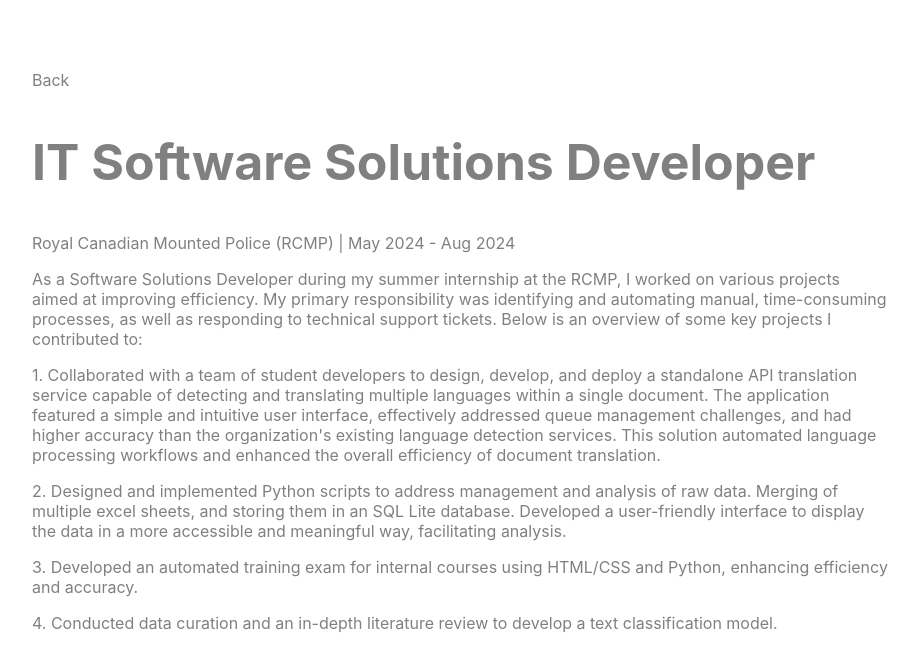
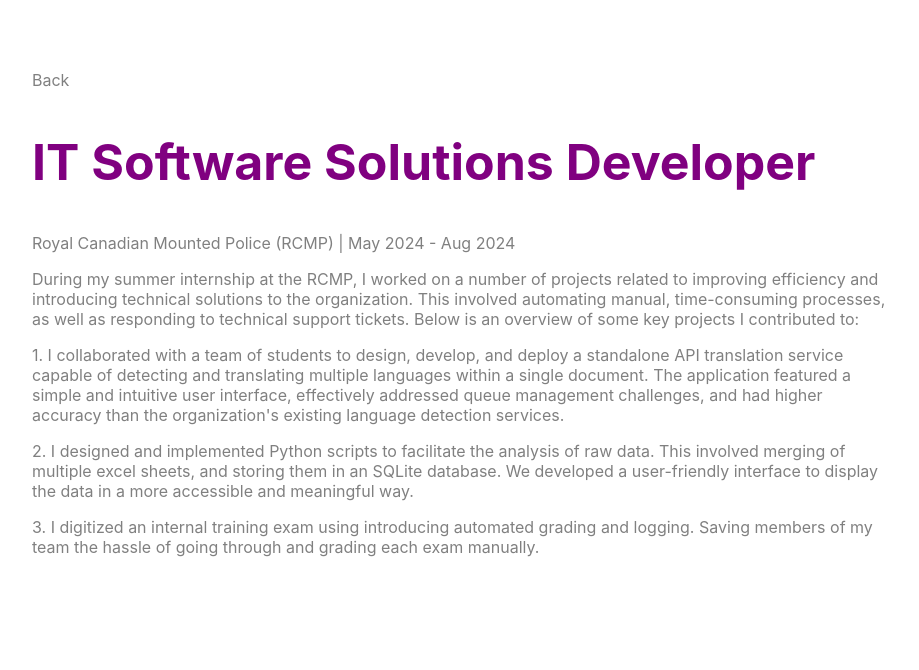
Before and after one commit to maggieyc/portfolio, a React (Create React App) app: page /rcmp in a window 1280 px wide. Shown: the top 670 px of the page, without its empty margins (180-1099 px from the left). Built offline with nearby package versions, Linux system fonts and the light colour scheme.

Commit message:
rewrite project descriptions

```diff
--- a/package.json
+++ b/package.json
@@ -2,6 +2,7 @@
   "name": "my-react-app",
   "version": "0.1.0",
   "private": true,
+  "homepage": "https://maggieyc.github.io/portfolio",
   "dependencies": {
     "@testing-library/jest-dom": "^5.17.0",
     "@testing-library/react": "^13.4.0",
@@ -44,6 +45,6 @@
   },
   "devDependencies": {
     "@babel/plugin-proposal-private-property-in-object": "^7.21.11",
-    "gh-pages": "^6.0.0"
+    "gh-pages": "^6.1.1"
   }
 }
--- a/src/App.css
+++ b/src/App.css
@@ -80,6 +80,7 @@
 
 .page-title{
   font-size: 50px;
+  color: purple;
 }
 
 .page-container{
@@ -122,6 +123,11 @@
   width: 50vw;
 }
 
+.half-title{
+  width: 50%;
+  text-align: center;
+}
+
 iframe{
   width:100%;
   height:85vh;
--- a/src/components/Contact.js
+++ b/src/components/Contact.js
@@ -7,7 +7,7 @@
     <div className="container">
       <AnimatedPage>
         <div className="text">
-          <div className="subtitle">
+          <div className="subtitle half-title">
               <Typewriter
                   onInit={(typewriter) => {
                       typewriter
--- a/src/components/EtchSketch.js
+++ b/src/components/EtchSketch.js
@@ -8,7 +8,7 @@
       <p>By: Maggie Chen</p>
       <p>The Odin Project | 2023</p>
       <p>
-        Over the summer of 2023 I tasked myself with learning the basics of web development.
+        Over the summer of 2023 I tasked myself with learning refining my skills in web development.
         I followed the popular course "the Odin Project" and created a number of projects using HTML/CSS, Javascript and React.
       </p>
       <p>Fun Fact: I also created the background on Inkscape!</p>
--- a/src/components/Guidebook.js
+++ b/src/components/Guidebook.js
@@ -11,7 +11,7 @@
       <p>
         During Summer 2023 I worked at the Fulcrum Publishing Society, at the University of Ottawa. In my role as Web Administrator,
         I helped with various issues related to their WordPress website such as load issues and bugs. I also programmed an external webpage for
-        their "101 Week Guide", which was a webpage with useful tips and tricks for freshmen students.
+        their "101 Week Guide", which was a webpage with useful tips and tricks for freshman students.
       </p>
       <h3>Demo:</h3>
       <div>
--- a/src/components/Projects.js
+++ b/src/components/Projects.js
@@ -7,7 +7,7 @@
     <div className="container">
       <AnimatedPage>
         <div className="text">
-          <div className="subtitle">
+          <div className="subtitle half-title">
               <Typewriter
                   onInit={(typewriter) => {
                       typewriter
--- a/src/components/RCMP.js
+++ b/src/components/RCMP.js
@@ -7,26 +7,21 @@
       <h2 className="page-title">IT Software Solutions Developer</h2>
       <p>Royal Canadian Mounted Police (RCMP) | May 2024 - Aug 2024</p>
       <p>
-      As a Software Solutions Developer during my summer internship at the RCMP, I worked on various projects aimed at improving efficiency. My primary responsibility was identifying and automating manual, time-consuming processes, as well as responding to technical support tickets. Below is an overview of some key projects I contributed to:
+        During my summer internship at the RCMP, I worked on a number of projects related to improving efficiency and introducing technical solutions to the organization.
+        This involved automating manual, time-consuming processes, as well as responding to technical support tickets. Below is an overview of some key projects I contributed to:
       </p>
 
       <p>
-          1. Collaborated with a team of student developers to design, develop, and deploy a standalone API translation service capable of detecting and translating multiple languages within a single document.
+          1. I collaborated with a team of students to design, develop, and deploy a standalone API translation service capable of detecting and translating multiple languages within a single document.
           The application featured a simple and intuitive user interface, effectively addressed queue management challenges, and had higher accuracy than the organization's existing language detection services.
-          This solution automated language processing workflows and enhanced the overall efficiency of document translation.
       </p>
       <p>
-        2. Designed and implemented Python scripts to address management and analysis of raw data.
-          Merging of multiple excel sheets, and storing them in an SQL Lite database.
-          Developed a user-friendly interface to display the data in a more accessible and meaningful way, facilitating analysis.
+        2. I designed and implemented Python scripts to facilitate the analysis of raw data. This involved merging of multiple excel sheets, and storing them in an SQLite database.
+         We developed a user-friendly interface to display the data in a more accessible and meaningful way.
       </p>
 
       <p>
-        3. Developed an automated training exam for internal courses using HTML/CSS and Python, enhancing efficiency and accuracy.
-      </p>
-
-      <p>
-        4. Conducted data curation and an in-depth literature review to develop a text classification model.
+        3. I digitized an internal training exam using  introducing automated grading and logging. Saving members of my team the hassle of going through and grading each exam manually.
       </p>
 
       <br />
```
Also changed, not shown: 1 other file (tests, documents, lock files or other folders).
